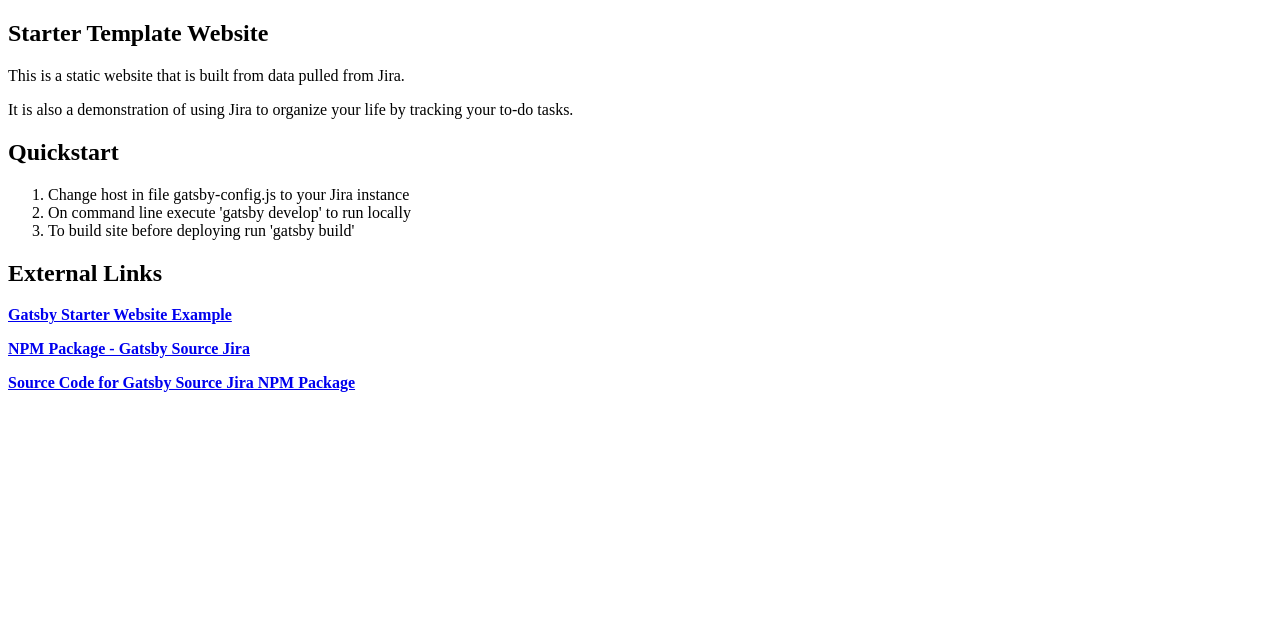
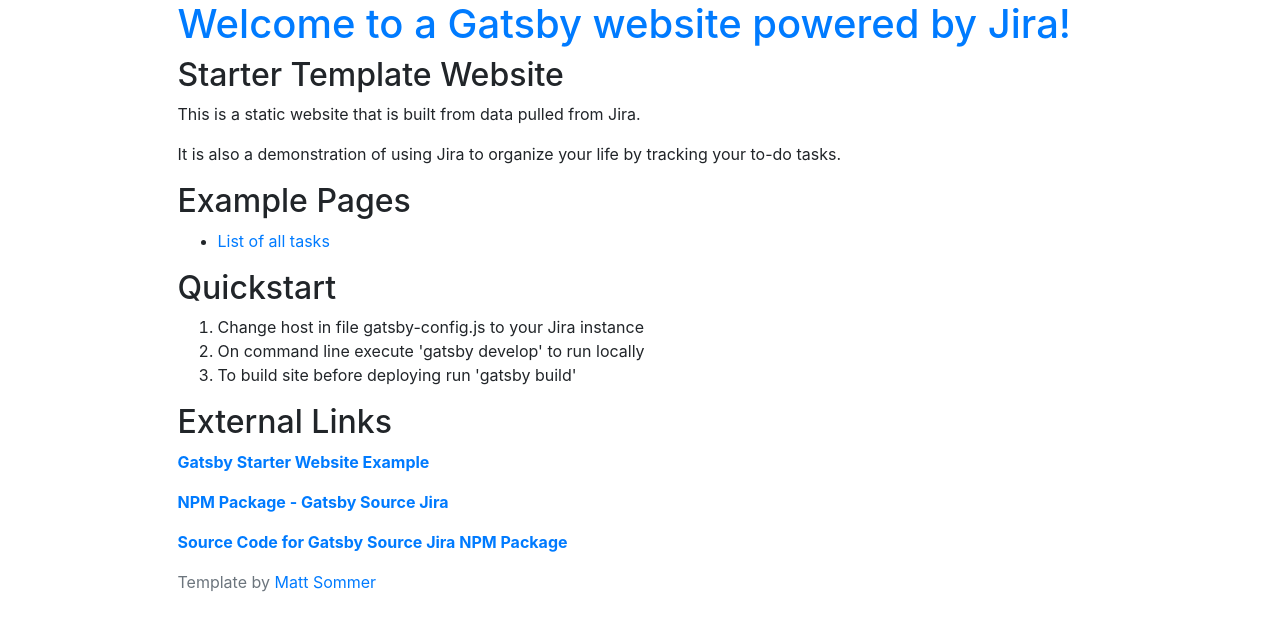
Before and after one commit to matthewsommer/gatsby-starter-jira-source, a Gatsby site: page / in a window 1280 px wide. Built offline with nearby package versions, Linux system fonts and the light colour scheme; Gatsby itself is replaced by a stand-in of ours.

Commit message:
fixed bootstrap and layout

```diff
--- a/gatsby-browser.js
+++ b/gatsby-browser.js
@@ -4,4 +4,6 @@
  * See: https://www.gatsbyjs.org/docs/browser-apis/
  */
 
- // You can delete this file if you're not using it
+// You can delete this file if you're not using it
+
+import "./src/styles/global.css"
--- a/src/components/footer.js
+++ b/src/components/footer.js
@@ -3,8 +3,8 @@
 
 const Footer = () => (
   <footer className="footer">
-    <span className="text-muted">
-      Built by <a href="https://mattsommer.io" target="_blank">Matt Sommer</a>
+    <span className="text-muted navbar-fixed-bottom">
+      Template by <a href="https://mattsommer.io" target="_blank">Matt Sommer</a>
     </span>
   </footer>
 )
--- a/src/components/header.js
+++ b/src/components/header.js
@@ -4,7 +4,6 @@
 const Header = ({ siteTitle }) => (
   <div className="">
     <h1><Link to="/"> {siteTitle} </Link></h1>
-    <Link to="/tasks/">List of all tasks</Link>
   </div>
 )
 
--- a/src/layouts/index.jsx
+++ b/src/components/layout.jsx
@@ -1,17 +1,11 @@
 import React from 'react';
-import PropTypes from 'prop-types';
 import Helmet from 'react-helmet';
 import 'bootstrap/dist/css/bootstrap.min.css';
-import Header from '../components/header'
-import Footer from '../components/footer';
+import Header from './header'
+import Footer from './footer';
 import { StaticQuery, graphql } from 'gatsby';
-import './index.css'
 
-Layout.propTypes = {
-  children: PropTypes.func,
-}
-
-export default () => (
+export default ({ children }) => (
   <StaticQuery
     query={graphql`
       query HeadingQuery {
@@ -32,17 +26,19 @@
           ]}
         />
         <div className="container">
+          <div className="col offset-md-1">
             <div className="row">
               <Header siteTitle={data.site.siteMetadata.title} />
             </div>
             <div className="row">
-            {children()}
+              {children}
             </div>
             <div className="row">
               <Footer />
             </div>
           </div>
         </div>
+      </div>
     )}
   />
 )
--- a/src/layouts/index.css
+++ /dev/null
@@ -1,16 +0,0 @@
-
-html {
-  position: relative;
-  min-height: 100%;
-}
-body {
-  margin-bottom: 60px;
-  overflow-y: scroll;
-  padding-left: 10em;
-}
-.footer {
-  position: absolute;
-  bottom: 0;
-  height: 60px;
-  line-height: 60px;
-}
--- a/src/pages/index.js
+++ b/src/pages/index.js
@@ -1,8 +1,9 @@
-import React from 'react'
+import React from "react"
+import Layout from "../components/layout"
 import Link from 'gatsby-link'
-import { graphql } from 'gatsby';
 
-const IndexPage = () => (
+export default () => (
+  <Layout>
     <div>
       <h2>Starter Template Website</h2>
       <p>
@@ -11,6 +12,10 @@
       <p>
         It is also a demonstration of using Jira to organize your life by tracking your to-do tasks.
     </p>
+      <h2>Example Pages</h2>
+      <ul>
+        <li><Link to="/tasks/">List of all tasks</Link></li>
+      </ul>
       <h2>Quickstart</h2>
       <ol>
         <li>Change host in file gatsby-config.js to your Jira instance</li>
@@ -28,6 +33,5 @@
         <a href='https://github.com/matthewsommer/gatsby-source-jira' target="_blank"><b>Source Code for Gatsby Source Jira NPM Package</b></a>
       </p>
     </div>
+  </Layout>
 )
-
-export default IndexPage
--- /dev/null
+++ b/src/styles/global.css
@@ -0,0 +1,5 @@
+/* footer {
+  position: absolute;
+  bottom: 0;
+  width: 100%;
+} */
```
Also changed, not shown: package.json (line endings or trailing spaces). Lines whose indentation alone changed are shown as unchanged.
